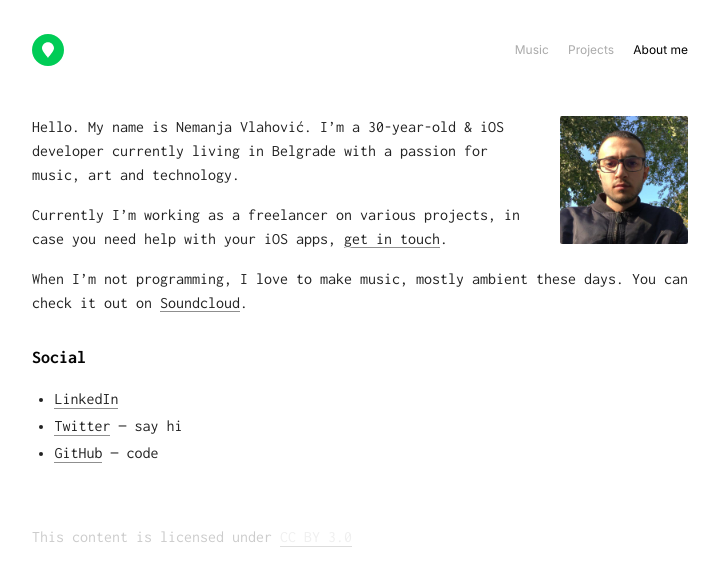
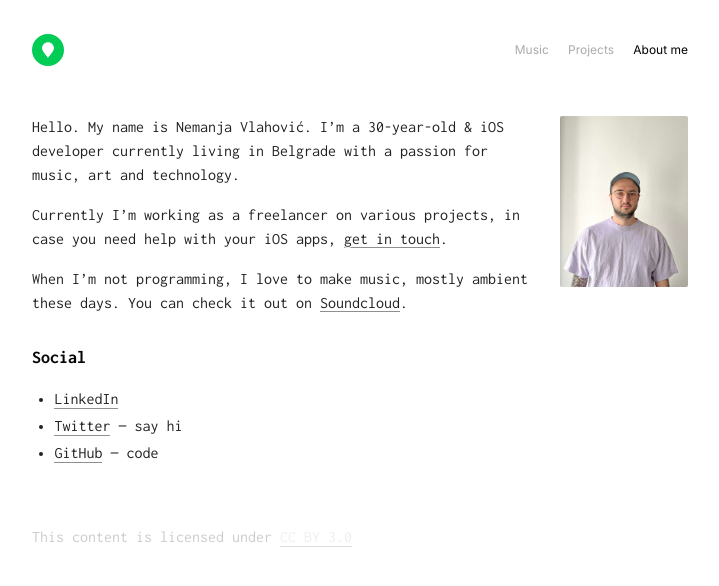
Before and after one commit to nemanjavlahovic/nemanjavlahovic.github.io, a Jekyll site: the page built from about/index.md, in a window 1280 px wide. Shown: the top 586 px of the page, without its empty margins (280-999 px from the left). Built offline with Jekyll 4.4.1, drawn with Linux system fonts in a browser that asks for light colours.

Commit message:
Update profile

```diff
--- a/about/index.md
+++ b/about/index.md
@@ -3,7 +3,7 @@ layout: page
 title: About
 ---
 
-<img src="portrait.jpg" class="profile-picture" width="128" align="right">
+<img src="about_me.jpg" class="profile-picture" width="128" align="right">
 
 Hello. My name is Nemanja Vlahović.
 I'm a 30-year-old & iOS developer currently living in Belgrade with a passion for music, art and technology.
```
Also changed, not shown: about/about_me.jpg (added), about/portrait.jpg (deleted).
